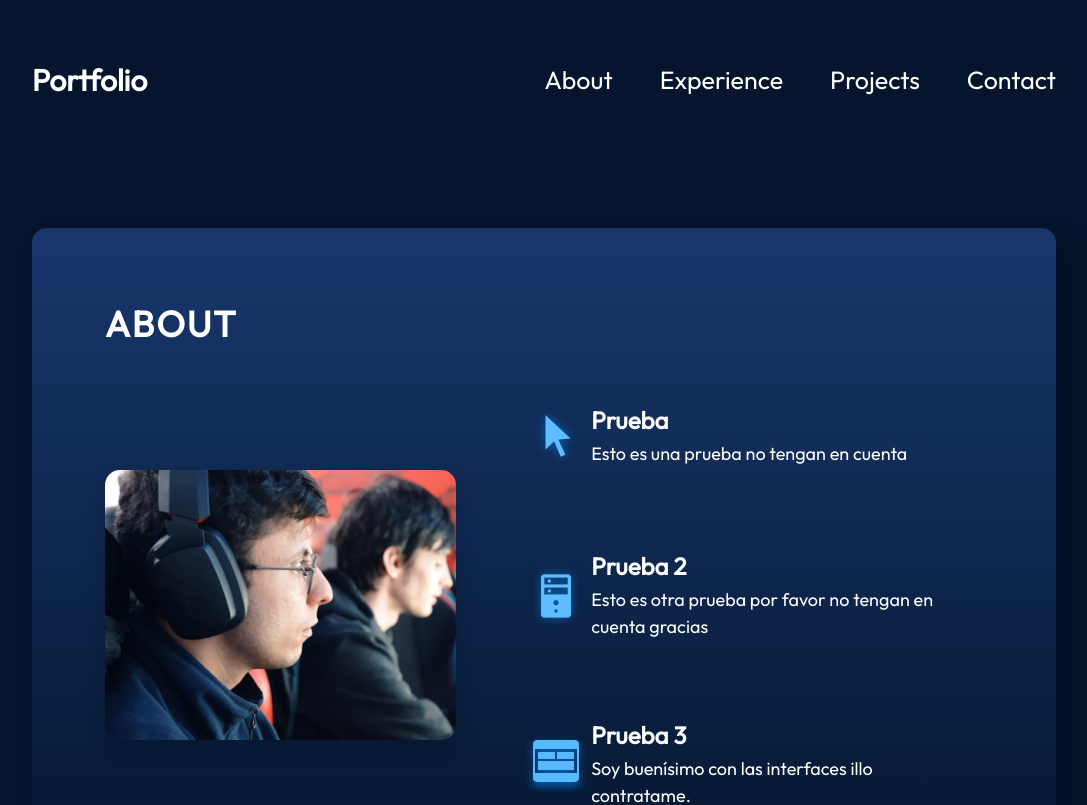
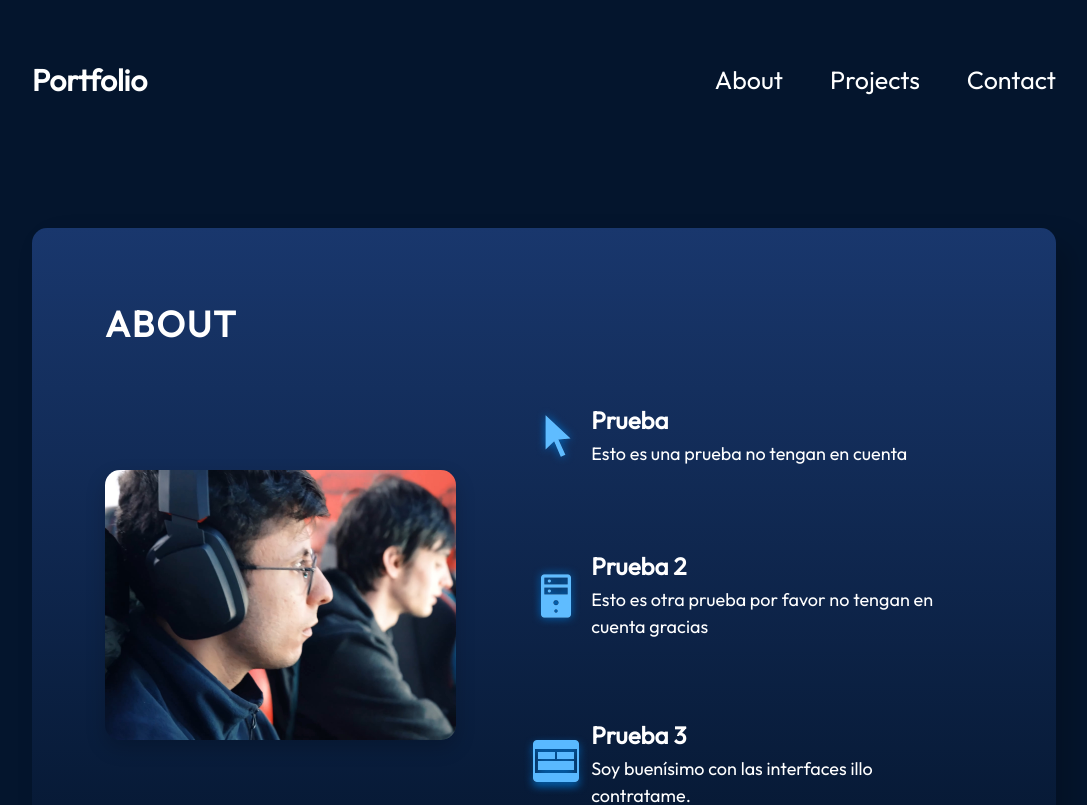
Before and after one commit to Deinigu/portfolio, a React (Vite) app: page /about in a window 1280 px wide. Shown: the top 805 px of the page, without its empty margins (96-1183 px from the left). Built offline with nearby package versions, Linux system fonts and the light colour scheme.

Commit message:
✨Merged experience page with about page

```diff
--- a/src/App.jsx
+++ b/src/App.jsx
@@ -1,7 +1,7 @@
 import styles from "./App.module.css";
 import { Navbar } from "./components/NavBar/Navbar";
-import { About } from "./pages/About/About";
-import { Experience } from "./pages/Experience/Experience";
+import { About } from "./components/About/About";
+import { Experience } from "./components/Experience/Experience";
 import { Projects } from "./pages/Projects/Projects";
 import { Footer } from "./components/Footer/Footer";
 import { Home } from "./pages/Home/Home";
@@ -17,6 +17,7 @@ import {
   PageTransition,
   ProjectPageTransition,
 } from "./components/PageTransition/PageTransition";
+import { AboutMePage } from "./pages/AboutMePage/AboutMePage";
 
 function AppContent() {
   const location = useLocation();
@@ -38,15 +39,7 @@ function AppContent() {
             path="/about"
             element={
               <PageTransition>
-                <About />
-              </PageTransition>
-            }
-          />
-          <Route
-            path="/experience"
-            element={
-              <PageTransition>
-                <Experience />
+                <AboutMePage />
               </PageTransition>
             }
           />
--- a/src/pages/About/About.jsx
+++ b/src/components/About/About.jsx
@@ -42,5 +42,8 @@ export const About = () => {
         </ul>
       </div>
     </section>
+
   );
 };
+
+export default About;
--- a/src/pages/Experience/Experience.jsx
+++ b/src/components/Experience/Experience.jsx
@@ -52,3 +52,5 @@ export const Experience = () => {
     </section>
   );
 };
+
+export default Experience;
--- a/src/components/Navbar/Navbar.jsx
+++ b/src/components/Navbar/Navbar.jsx
@@ -30,9 +30,6 @@ export const Navbar = () => {
             <Link to="/about">About</Link>
           </li>
           <li>
-            <Link to="/experience">Experience</Link>
-          </li>
-          <li>
             <Link to="/projects">Projects</Link>
           </li>
           <li>
--- /dev/null
+++ b/src/pages/AboutMePage/AboutMePage.jsx
@@ -0,0 +1,16 @@
+import React from "react";
+import About from "../../components/About/About";
+
+import styles from "./AboutMePage.module.css";
+import Experience from "../../components/Experience/Experience";
+
+export const AboutMePage = () => {
+  return (
+    <section id="aboutmepage">
+      <About />
+      <Experience />
+    </section>
+  );
+};
+
+export default AboutMePage;
```
Also changed, not shown: src/components/About/About.module.css (renamed from src/pages/About/About.module.css), src/components/Experience/Experience.module.css (renamed from src/pages/Experience/Experience.module.css), src/pages/AboutMePage/AboutMePage.module.css (added).
